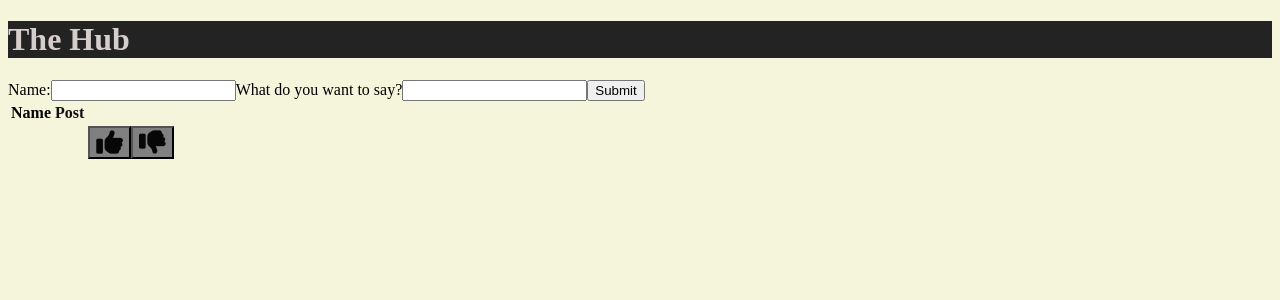
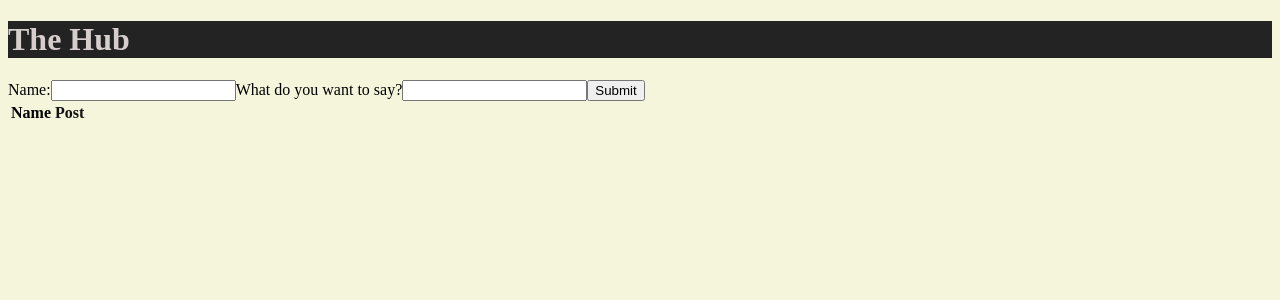
Before and after one commit to Dylyn-Daughtry/Social-Feed, a React (Create React App) app: page / in a window 1280 px wide. Shown: the top 300 px of the page. Built offline with nearby package versions, Linux system fonts and the light colour scheme.

Commit message:
Buttons removed from App.js causing them to appear without a post

```diff
--- a/src/App.js
+++ b/src/App.js
@@ -7,7 +7,7 @@ import './App.css'
 
 function App() {
 
-  const [entries, SetEntries] = useState([{name: '', body: ''}])
+  const [entries, SetEntries] = useState([])
 
   function addNewEntry(entry){
     let tempEntries = [entry, ...entries];
--- a/src/components/Post/Post.jsx
+++ b/src/components/Post/Post.jsx
@@ -3,8 +3,8 @@ import React, { useState, useEffect } from 'react';
 const Post = (props) => {
 
 
-        const [name, setName] = useState('')
-        const [body, setBody] = useState('')
+        const [name, setName] = useState([])
+        const [body, setBody] = useState([])
         // const [entries, setEntries] = useState([])
 
         // useEffect(()=>{
```
